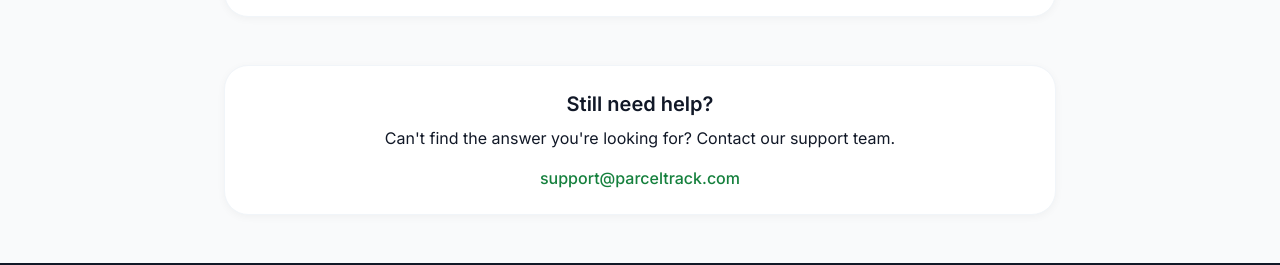
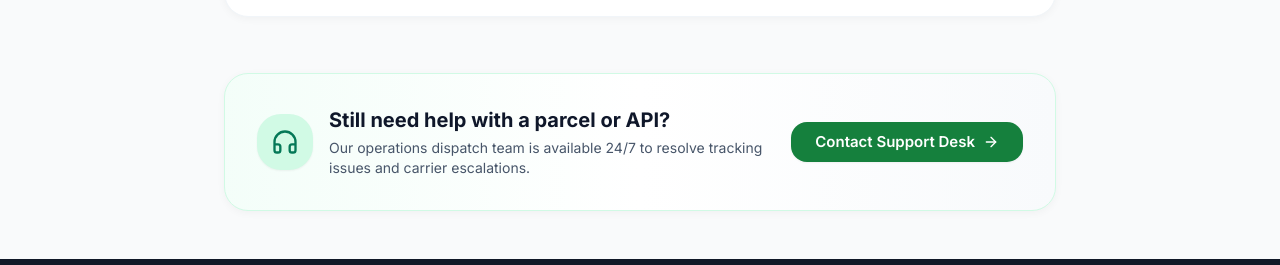
Before and after one commit to MUNYOH-JOEL-TAMON/parceltrack, a React (Vite) app in the folder frontend/: page /help in a window 1280 px wide. Shown: the part 952-1217 px from the top of the page. Built offline with nearby package versions, Linux system fonts and the light colour scheme; no server answers.

Commit message:
feat: add HelpPage component with FAQ accordion and support contact section

```diff
--- a/frontend/src/pages/public/HelpPage.tsx
+++ b/frontend/src/pages/public/HelpPage.tsx
@@ -1,8 +1,9 @@
 import React, { useState } from 'react';
+import { Link } from 'react-router-dom';
 import { Navbar } from '@/components/layout/Navbar';
 import { Footer } from '@/components/layout/Footer';
-import { Card } from '@/components/ui';
-import { ChevronDown, ChevronUp } from 'lucide-react';
+import { Card, Button } from '@/components/ui';
+import { ChevronDown, ChevronUp, Headphones, ArrowRight } from 'lucide-react';
 
 interface FAQItem {
   question: string;
@@ -101,17 +102,30 @@
             ))}
           </div>
 
-          {/* Contact Section */}
-          <Card className="mt-12 text-center">
-            <h2 className="text-xl font-semibold text-text-primary mb-2">
-              Still need help?
-            </h2>
-            <p className="text-text-secondary mb-4">
-              Can't find the answer you're looking for? Contact our support team.
-            </p>
-            <p className="text-primary-600 font-medium">
-              support@parceltrack.com
-            </p>
+          {/* Professional Contact Section */}
+          <Card className="mt-14 p-8 bg-gradient-to-r from-emerald-50/60 via-white to-slate-50 border border-emerald-100 shadow-soft">
+            <div className="flex flex-col sm:flex-row items-center justify-between gap-6">
+              <div className="flex items-center gap-4 text-center sm:text-left">
+                <div className="w-14 h-14 rounded-2xl bg-emerald-100 text-emerald-700 flex items-center justify-center flex-shrink-0 shadow-sm">
+                  <Headphones className="h-7 w-7" />
+                </div>
+                <div>
+                  <h2 className="text-xl font-bold text-slate-900 mb-1">
+                    Still need help with a parcel or API?
+                  </h2>
+                  <p className="text-sm text-slate-600 max-w-md">
+                    Our operations dispatch team is available 24/7 to resolve tracking issues and carrier escalations.
+                  </p>
+                </div>
+              </div>
+
+              <Link to="/contact" className="flex-shrink-0">
+                <Button className="bg-emerald-600 hover:bg-emerald-700 text-white font-semibold px-6 py-2.5 rounded-xl shadow-sm gap-2">
+                  <span>Contact Support Desk</span>
+                  <ArrowRight className="h-4 w-4" />
+                </Button>
+              </Link>
+            </div>
           </Card>
         </div>
       </main>
```
